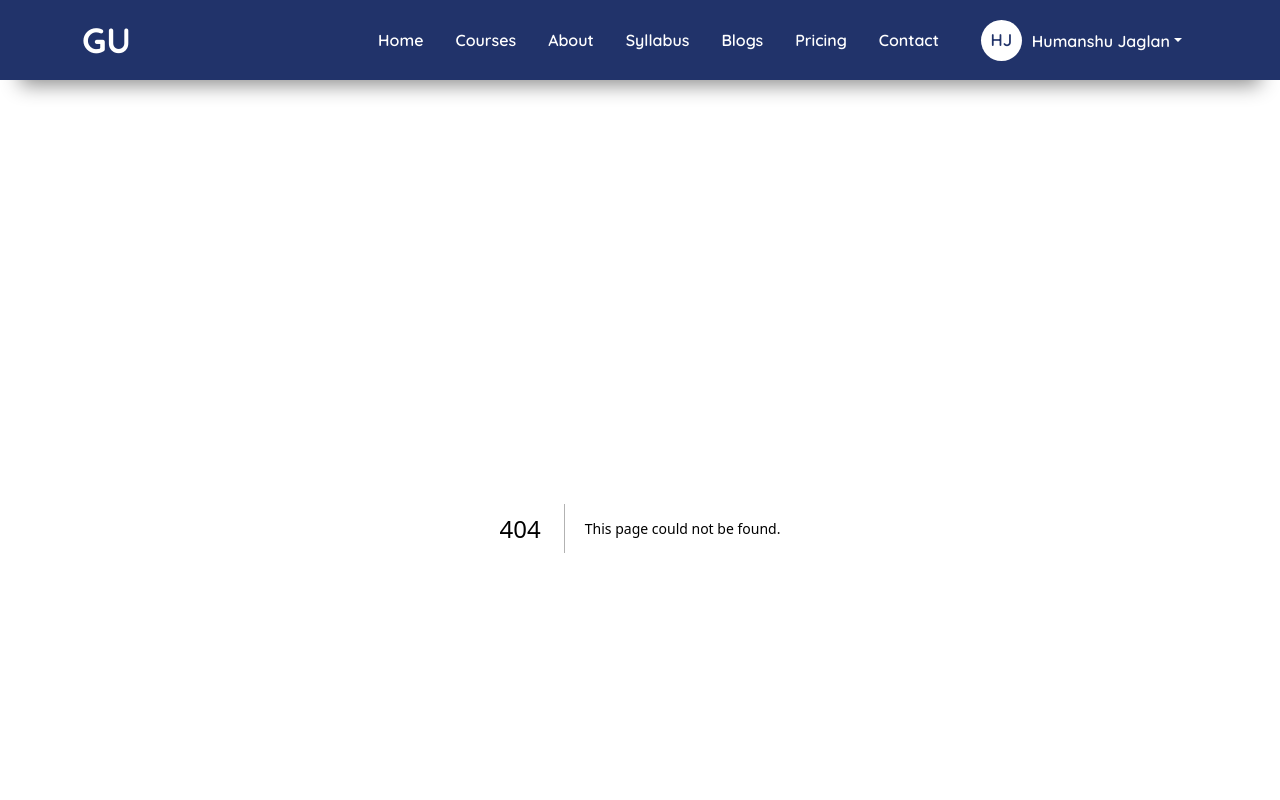
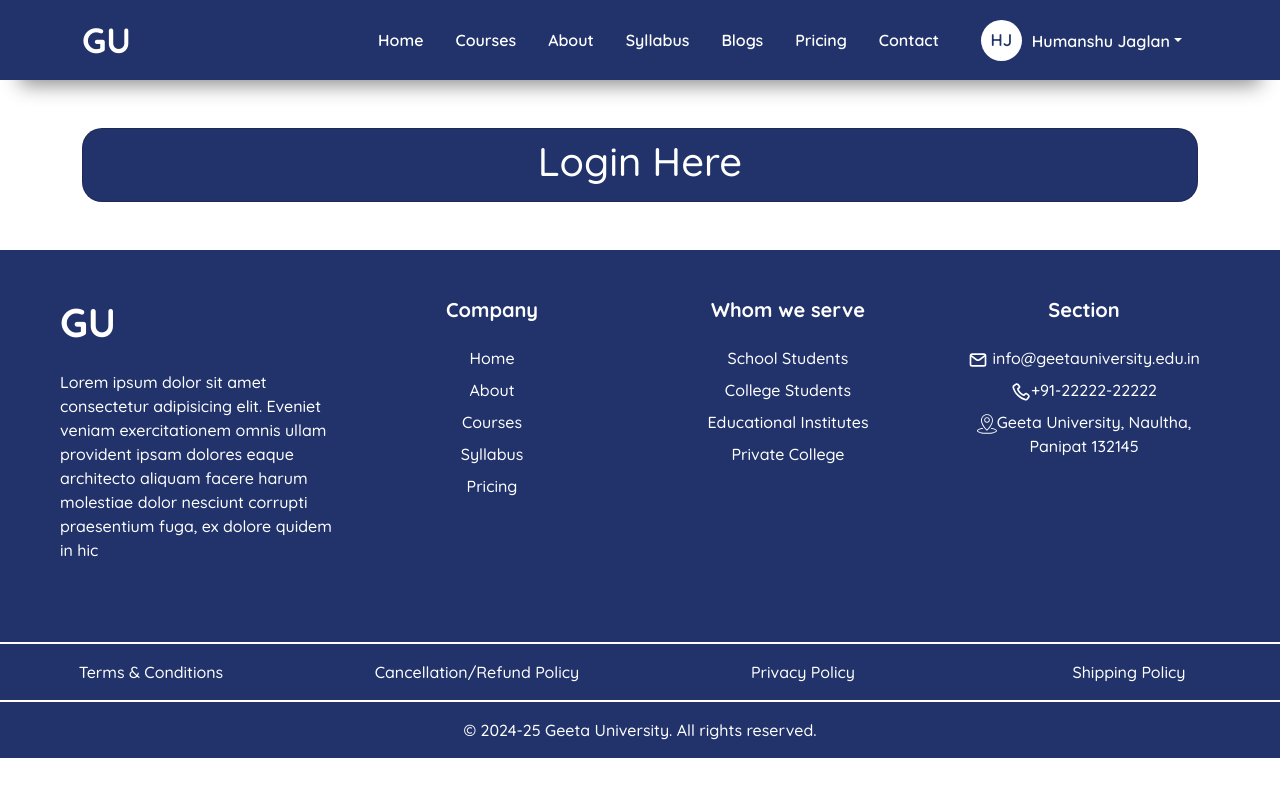
Before and after one commit to humanshu001/cuet-preparation, a Next.js app: page /auth/login in a window 1280 px wide. Before the commit this address had no page. Shown: the top 800 px of the page. Built offline with nearby package versions, Linux system fonts and the light colour scheme.

Commit message:
create auth pages

```diff
--- /dev/null
+++ b/app/Main.jsx
@@ -0,0 +1,20 @@
+import Navbar from './universal-components/Navbar'
+import Footer from './universal-components/Footer'
+
+export default async function Main({children}) {
+
+
+    if(typeof window !== 'undefined' && localStorage.getItem('token') === null){
+        alert('Please Login First')
+    }
+
+    return (
+        <>
+            <div>
+                <Navbar/>
+                {children}
+                <Footer/>
+            </div>
+        </>
+    )
+}
--- /dev/null
+++ b/app/auth/login/page.jsx
@@ -0,0 +1,14 @@
+import React from 'react'
+
+export default function page() {
+  return (
+    <>
+        <div className="container">
+
+        <div className="card p-2" style={{backgroundColor:'var(--blue)'}}>
+            <h1 className='text-center text-white'>Login Here</h1>
+        </div>
+        </div>
+    </>
+  )
+}
--- a/app/layout.js
+++ b/app/layout.js
@@ -1,8 +1,7 @@
-import { Inter, Quicksand } from "next/font/google";
+import { Quicksand } from "next/font/google";
 import "./globals.css";
-import Navbar from "./universal-components/Navbar";
-import Footer from "./universal-components/Footer";
 import Script from "next/script";
+import Main from "./Main";
 
 const quicksand = Quicksand({ subsets: ["latin"] });
 
@@ -11,14 +10,14 @@ export const metadata = {
   description: "CUET Preparation",
 };
 
-export default function RootLayout({ children }) {
+export default async function RootLayout({ children }) {
+
+
+
   return (
     <html lang="en">
       <body className={quicksand.className}>
-        <Navbar/>
-
-          {children}
-        <Footer/>
+        <Main children={children}/>
 
         <Script src="https://cdn.jsdelivr.net/npm/bootstrap@5.3.3/dist/js/bootstrap.bundle.min.js" integrity="sha384-YvpcrYf0tY3lHB60NNkmXc5s9fDVZLESaAA55NDzOxhy9GkcIdslK1eN7N6jIeHz" crossOrigin="anonymous"></Script>
       </body>
```
Also changed, not shown: app/admin/page.jsx (added, +12 -0 lines), app/auth/register/page.jsx (added, +7 -0 lines).
